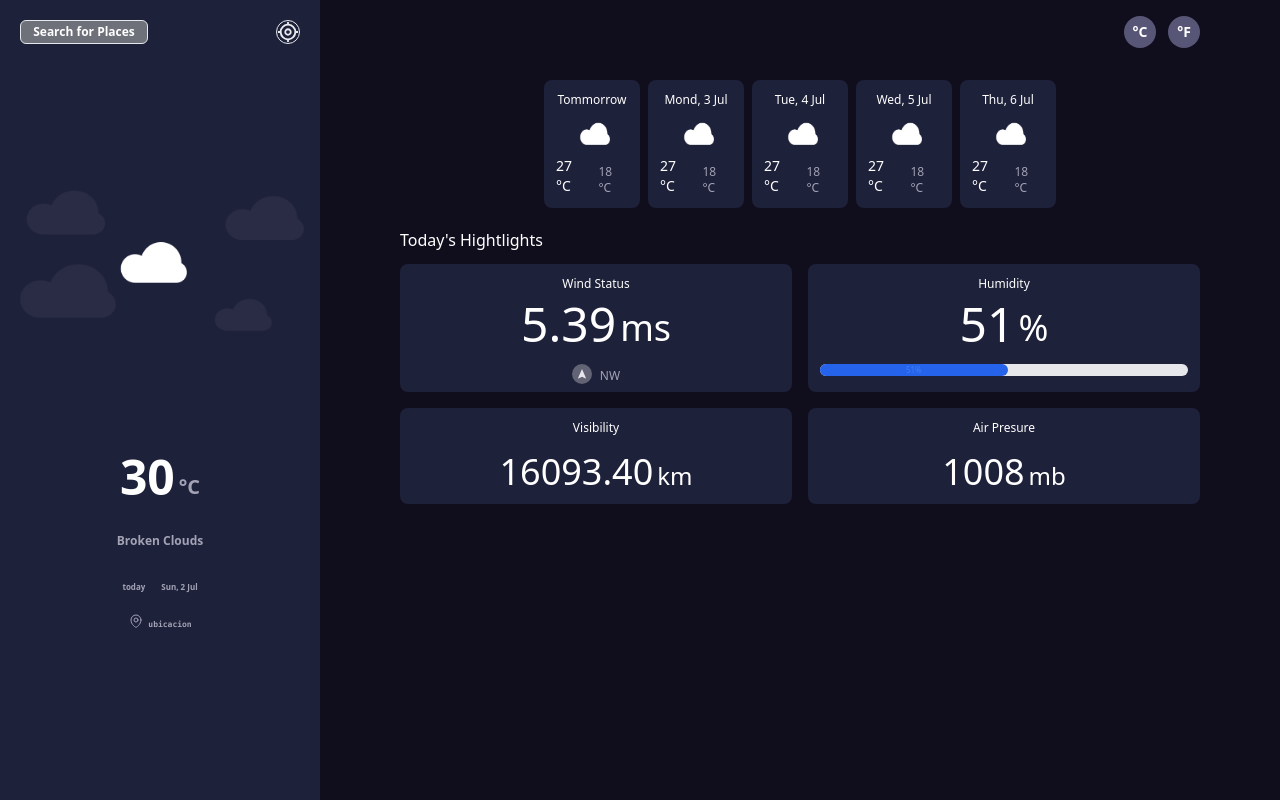
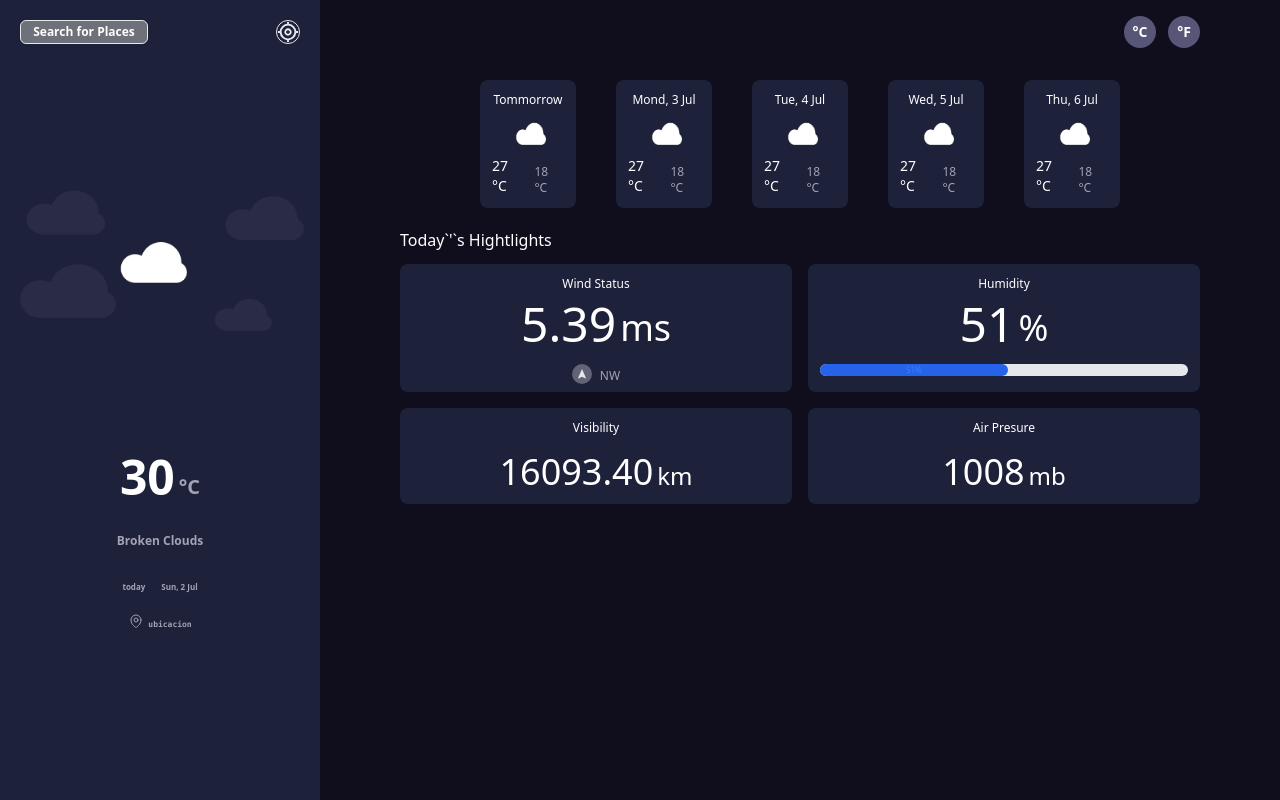
Before and after one commit to ING-JJAVIER/mini-project-2, a Next.js app: page / in a window 1280 px wide. Built offline with nearby package versions, Linux system fonts and the light colour scheme.

Commit message:
minor changes

```diff
--- a/components/cardsTime.jsx
+++ b/components/cardsTime.jsx
@@ -4,7 +4,7 @@ import Image from 'next/image'
 export default function CardsTime() {
     return (
         <main id='cardTime' className='flex justify-evenly w-full h-full rounded-md'>
-            <section className='grid grid-cols-2 md:grid-cols-5 lg:flex lg:flex-wrap gap-2'>
+            <section className='grid grid-cols-2 md:grid-cols-5 lg:flex lg:flex-wrap gap-4 md:gap-2 lg:gap-10'>
 
                 <div className='flex flex-wrap justify-center w-24 h-32 p-3 bg-[#1e213a] rounded-lg'>
 
--- a/components/mainCards.jsx
+++ b/components/mainCards.jsx
@@ -24,7 +24,7 @@ export default function MainCards() {
                 <div className='w-full mt-5 lg:ml-0
                 '>
 
-                    <h2 className='mb-3 text-white '>Today's Hightlights</h2>
+                    <h2 className='mb-3 text-white '>Today`&apos;`s Hightlights</h2>
 
                     <CardsData />
                 </div>
```
